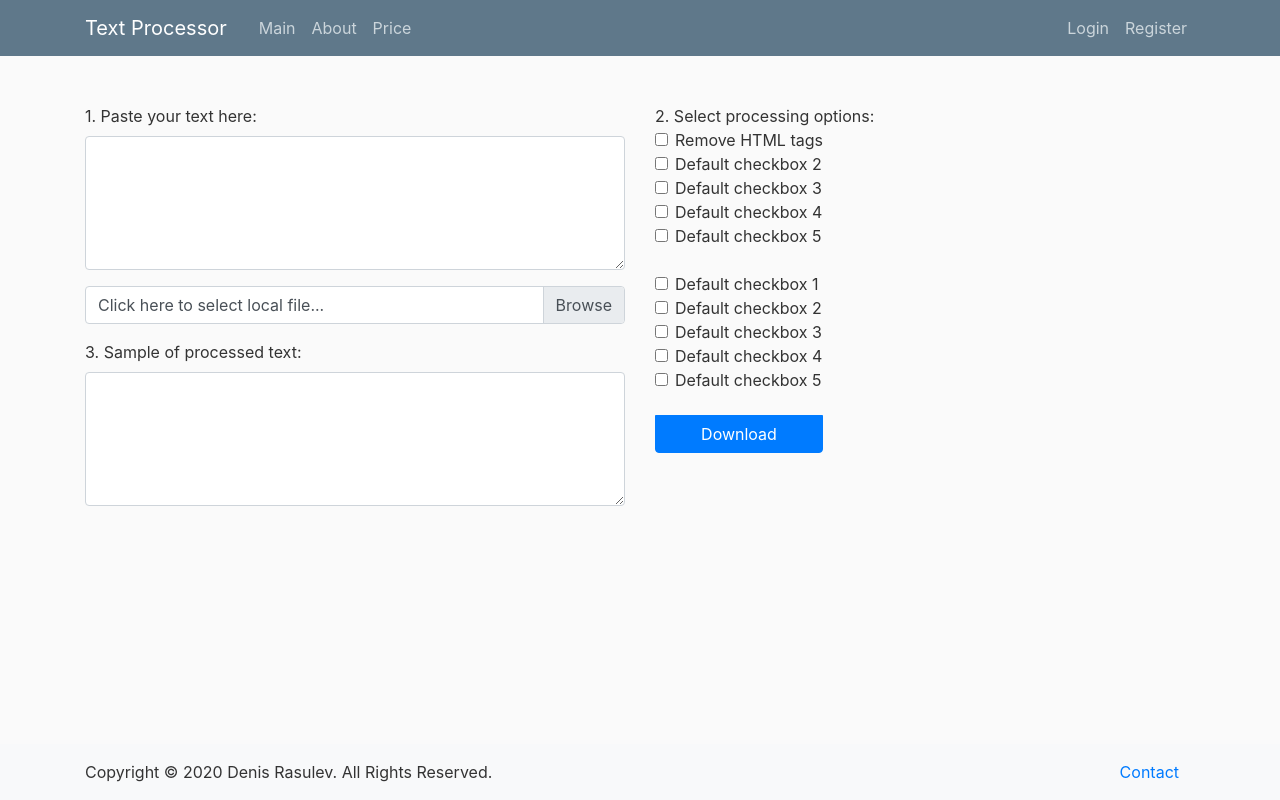
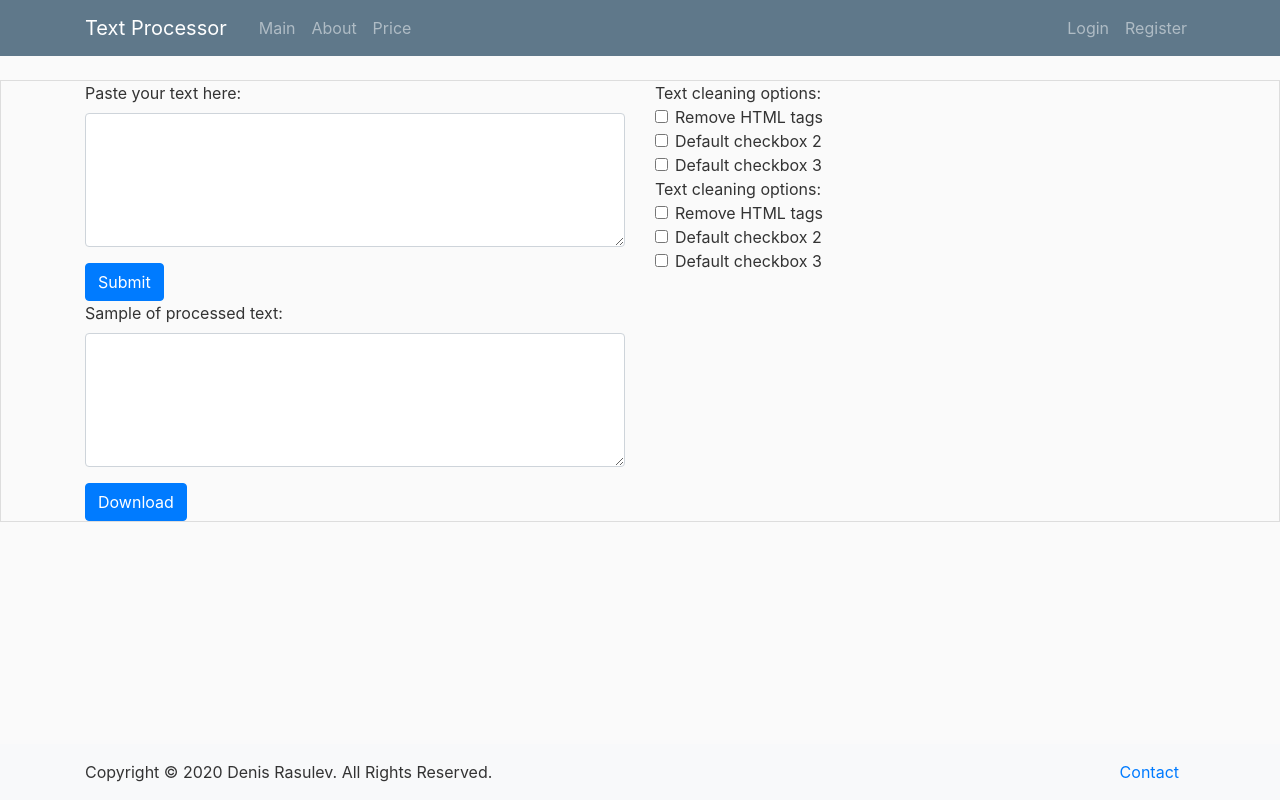
Before and after one commit to denisrasulev/text-processor, a Flask app: page / in a window 1280 px wide. Run offline with Flask 2, Linux system fonts and the light colour scheme; some libraries are stand-ins or nearby versions.

Commit message:
Change web layout structure to be more modular.

```diff
--- a/app.py
+++ b/app.py
@@ -1,5 +1,7 @@
 import os
 from flask import Flask, flash, request, redirect, url_for, render_template
+from config import Config
+from forms import TextForm, LoginForm
 from werkzeug.utils import secure_filename
 
 APP_ROUTE = os.path.dirname(os.path.abspath(__file__))
@@ -7,10 +9,7 @@ UPLOAD_FOLDER = '/texts'
 ALLOWED_EXTENSIONS = {'txt'}
 
 app = Flask(__name__)
-app.config['SESSION_TYPE'] = 'filesystem'
-app.config['UPLOAD_FOLDER'] = UPLOAD_FOLDER
-app.config['SECRET_KEY'] = '53afee03b75e8fb022c88fba922bb22e'
-app.config['MAX_CONTENT_LENGTH'] = 1 * 1024 * 1024  # Max upload size 1MB
+app.config.from_object(Config)
 
 
 def allowed_file(filename):
@@ -18,10 +17,11 @@ def allowed_file(filename):
            filename.rsplit('.', 1)[1].lower() in ALLOWED_EXTENSIONS
 
 
-@app.route('/')
-@app.route('/home')
+@app.route('/',     methods=['GET', 'POST'])
+@app.route('/home', methods=['GET', 'POST'])
 def index():
-    return render_template('index.html')
+    text = TextForm()
+    return render_template('bodyleft.html', form=text)
 
 
 @app.route('/about')
@@ -34,34 +34,14 @@ def price():
     return render_template('price.html', title='Prices')
 
 
-@app.route('/upload', methods=['GET', 'POST'])
-def upload_file():
-    if request.method == 'POST':
-        if 'file' not in request.files:
-            flash('No file part')
-            return redirect(request.url)
-
-        file = request.files['file']
-
-        if file.filename == '':
-            flash('No selected file')
-            return redirect(request.url)
-
-        if file and allowed_file(file.filename):
-            filename = secure_filename(file.filename)
-            file.save(os.path.join(UPLOAD_FOLDER, filename))
-            flash('File successfully uploaded')
-            return redirect(url_for('uploaded_file', filename=filename))
-
-    return '''
-            <!doctype html>
-            <title>Upload new File</title>
-            <h1>Upload new File</h1>
-            <form method=post enctype=text>
-              <input type=file name=file>
-              <input type=submit value=Upload>
-            </form>
-            '''
+@app.route('/login', methods=['GET', 'POST'])
+def login():
+    form = LoginForm()
+    if form.validate_on_submit():
+        flash('Login requested for user {}, remember_me={}'.format(
+            form.username.data, form.remember_me.data))
+        return redirect(url_for('index'))
+    return render_template('login.html', title='Sign In', form=form)
 
 
 if __name__ == "__main__":
--- /dev/null
+++ b/forms.py
@@ -0,0 +1,14 @@
+from flask_wtf import FlaskForm
+from wtforms import Form, StringField, PasswordField, BooleanField, SubmitField, TextAreaField
+from wtforms.validators import DataRequired
+
+
+class TextForm(FlaskForm):
+    text = TextAreaField('Text')
+
+
+class LoginForm(FlaskForm):
+    username = StringField('Username', validators=[DataRequired()])
+    password = PasswordField('Password', validators=[DataRequired()])
+    remember_me = BooleanField('Remember Me')
+    submit = SubmitField('Sign In')
--- a/requirements.txt
+++ b/requirements.txt
@@ -1,4 +1,5 @@
-requests
+wtforms==2.2.1
+requests==2.23.0
 click==7.1.1
 Flask==1.1.2
 itsdangerous==1.1.0
--- a/static/custom.css
+++ b/static/custom.css
@@ -1,7 +1,17 @@
 body {
   background: #fafafa;
   color: #333333;
+  border: 1px solid #dddddd;
   margin-top: 5rem;
+  margin-bottom: 2rem;
+}
+
+.content {
+  background: #ffffff;
+  padding: 10px 20px;
+  border: 1px solid #dddddd;
+  border-radius: 3px;
+  margin-bottom: 20px;
 }
 
 h1, h2, h3, h4, h5, h6 {
@@ -12,22 +22,14 @@ h1, h2, h3, h4, h5, h6 {
   background-color: #5f788a;
 }
 
-.site-header .navbar-nav .nav-link {
+.navbar-nav .nav-link {
   color: #cbd5db;
 }
 
-.site-header .navbar-nav .nav-link:hover {
+.navbar-nav .nav-link:hover {
   color: #ffffff;
 }
 
-.site-header .navbar-nav .nav-link.active {
+.navbar-nav .nav-link.active {
   font-weight: 500;
 }
-
-.content-section {
-  background: #ffffff;
-  padding: 10px 20px;
-  border: 1px solid #dddddd;
-  border-radius: 3px;
-  margin-bottom: 20px;
-}
--- a/templates/about.html
+++ b/templates/about.html
@@ -1,4 +1,5 @@
 {% extends "base.html" %}
-{% block content %}
+
+{% block body %}
   This is About Page.
 {% endblock %}
--- a/templates/base.html
+++ b/templates/base.html
@@ -1,5 +1,6 @@
 <!DOCTYPE html>
 <html lang="en">
+
 <head>
   <!-- Required meta tags -->
   <meta charset="utf-8">
@@ -11,10 +12,9 @@
         integrity="sha384-Vkoo8x4CGsO3+Hhxv8T/Q5PaXtkKtu6ug5TOeNV6gBiFeWPGFN9MuhOf23Q9Ifjh"
         crossorigin="anonymous">
 
-  <!-- Custom staff -->
+  <!-- Custom CSS and favicon -->
   <link rel="stylesheet" type="text/css" href="{{ url_for('static', filename='custom.css') }}">
-  <link rel="icon" type="image/png" sizes="16x16" href="{{ url_for('static',
-        filename='favicon.ico') }}">
+  <link rel="icon" type="image/ico" href="{{ url_for('static', filename='favicon.ico') }}">
 
   <!-- Title -->
   {% if title %}
@@ -23,54 +23,36 @@
     <title>Text Processor</title>
   {% endif %}
 </head>
+
 <body>
-
-<!-- Top Navigation Bar -->
-<header class="site-header">
-  <nav class="navbar navbar-expand-md navbar-dark bg-steel fixed-top">
-    <div class="container">
-      <a class="navbar-brand mr-4" href="/">Text Processor</a>
-      <button class="navbar-toggler" type="button" data-toggle="collapse"
-              data-target="#navbarToggle" aria-controls="navbarToggle" aria-expanded="false"
-              aria-label="Toggle navigation">
-        <span class="navbar-toggler-icon"></span>
-      </button>
-      <div class="collapse navbar-collapse" id="navbarToggle">
-        <div class="navbar-nav mr-auto">
-          <a class="nav-item nav-link" href="/">Main</a>
-          <a class="nav-item nav-link" href="/about">About</a>
-          <a class="nav-item nav-link" href="/price">Price</a>
-        </div>
-        <!-- Navbar Right Side -->
-        <div class="navbar-nav">
-          <a class="nav-item nav-link" href="/login">Login</a>
-          <a class="nav-item nav-link" href="/register">Register</a>
-        </div>
+{% include 'navbartop.html' %}
+<div class="container">
+{#  <div class="row row-lg-4">#}
+{#    <div class="col">#}
+{#      {% block head %}#}
+{#        {% include 'header.html' %}#}
+{#      {% endblock %}#}
+{#    </div>#}
+{#  </div>#}
+  {% include 'messages.html' %}
+  <!-- Main Content -->
+  {% block body %}
+    <div class="row">
+      <div class="col-lg-6">
+        {% block bodyleft %}
+        {% endblock %}
+      </div>
+      <div class="col-lg-6">
+        {% block bodyright %}
+          {% include 'bodyright.html' %}
+        {% endblock %}
       </div>
     </div>
-  </nav>
-</header>
+  {% endblock %}
+</div>
+{% include 'navbarbtm.html' %}
 
-<br>
-
-<!-- Main Content -->
-<div class="container">
-  <div class="row">
-
-    {% block content %}{% endblock %}
-
-  </div>
-</div>
-
-<!-- Bottom Navigation Bar -->
-<nav class="navbar fixed-bottom navbar-light bg-light">
-  <div class="container">
-    <a class="nav-item">Copyright © 2020 Denis Rasulev. All Rights Reserved.</a>
-    <a class="nav-item nav-link" href="/contact">Contact</a>
-  </div>
-</nav>
-
-<!-- jQuery first, then Popper.js, then Bootstrap JS -->
+<!-- jQuery, Popper.js, Bootstrap JS -->
 <script src="https://code.jquery.com/jquery-3.4.1.slim.min.js"
         integrity="sha384-J6qa4849blE2+poT4WnyKhv5vZF5SrPo0iEjwBvKU7imGFAV0wwj1yYfoRSJoZ+n"
         crossorigin="anonymous"></script>
--- /dev/null
+++ b/templates/bodyleft.html
@@ -0,0 +1,24 @@
+{% extends "base.html" %}
+
+<!-- Left Part -->
+{% block bodyleft %}
+
+  <!-- Text input field -->
+  <form action="" method="POST">
+    <div class="form-group">
+      <label for="FormControlTextareaInput">Paste your text here:</label>
+      <textarea class="form-control" id="FormControlTextareaInput" rows="5"></textarea>
+    </div>
+    <button type="submit" class="btn btn-primary">Submit</button>
+  </form>
+
+  <!-- Sample of processed text -->
+  <form action="" method="GET">
+    <div class="form-group">
+      <label for="FormControlTextareaInput">Sample of processed text:</label>
+      <textarea class="form-control" id="FormControlTextareaInput" rows="5"></textarea>
+    </div>
+    <button type="submit" class="btn btn-primary">Download</button>
+  </form>
+
+{% endblock %}
--- /dev/null
+++ b/templates/bodyright.html
@@ -0,0 +1,48 @@
+<!-- Right Part -->
+{% block bodyright %}
+
+  <div>Text cleaning options:</div>
+  <div class="btn-group-vertical">
+    <div class="form-check">
+      <input class="form-check-input" type="checkbox" value="" id="defaultCheck1">
+      <label class="form-check-label" for="defaultCheck1">
+        Remove HTML tags
+      </label>
+    </div>
+    <div class="form-check">
+      <input class="form-check-input" type="checkbox" value="" id="defaultCheck2">
+      <label class="form-check-label" for="defaultCheck2">
+        Default checkbox 2
+      </label>
+    </div>
+    <div class="form-check">
+      <input class="form-check-input" type="checkbox" value="" id="defaultCheck2">
+      <label class="form-check-label" for="defaultCheck2">
+        Default checkbox 3
+      </label>
+    </div>
+  </div>
+
+  <div>Text cleaning options:</div>
+  <div class="btn-group-vertical">
+    <div class="form-check">
+      <input class="form-check-input" type="checkbox" value="" id="defaultCheck1">
+      <label class="form-check-label" for="defaultCheck1">
+        Remove HTML tags
+      </label>
+    </div>
+    <div class="form-check">
+      <input class="form-check-input" type="checkbox" value="" id="defaultCheck2">
+      <label class="form-check-label" for="defaultCheck2">
+        Default checkbox 2
+      </label>
+    </div>
+    <div class="form-check">
+      <input class="form-check-input" type="checkbox" value="" id="defaultCheck2">
+      <label class="form-check-label" for="defaultCheck2">
+        Default checkbox 3
+      </label>
+    </div>
+  </div>
+
+{% endblock %}
--- /dev/null
+++ b/templates/header.html
@@ -0,0 +1,6 @@
+<div class="container">
+  <h2>This is description of what it does</h2>
+  <p>This is text processing tool. It may clean, extract, remove, replace and save as list, csv,
+    n-grams, as well as create word clouds and make some analytics on text.
+  </p>
+</div>
--- a/templates/index.html
+++ /dev/null
@@ -1,105 +0,0 @@
-{% extends "base.html" %}
-{% block content %}
-
-  <!-- Left Part -->
-  <div class="col">
-
-    <!-- Text input field -->
-    <form action="/upload" method="POST">
-      <div class="form-group">
-        <label for="FormControlTextareaInput">1. Paste your text here:</label>
-        <textarea class="form-control" id="FormControlTextareaInput" rows="5"></textarea>
-      </div>
-    </form>
-
-    <!-- File selection field -->
-    <div class="input-group mb-3">
-      <div class="custom-file">
-        <input type="file" class="custom-file-input" id="inputGroupFile02">
-        <label class="custom-file-label" for="inputGroupFile02"
-               aria-describedby="inputGroupFileAddon02">
-          Click here to select local file...
-        </label>
-      </div>
-    </div>
-
-    <!-- Sample of processed text -->
-    <div class="form-group">
-      <label for="FormControlTextareaOutput">3. Sample of processed text:</label>
-      <textarea class="form-control" id="FormControlTextareaOutput" rows="5"></textarea>
-    </div>
-
-  </div>
-
-  <!-- Right Part -->
-  <div class="col">
-    <div>2. Select processing options:</div>
-
-    <div class="btn-group-vertical">
-      <div class="form-check">
-        <input class="form-check-input" type="checkbox" value="" id="defaultCheck1">
-        <label class="form-check-label" for="defaultCheck1">
-          Remove HTML tags
-        </label>
-      </div>
-      <div class="form-check">
-        <input class="form-check-input" type="checkbox" value="" id="defaultCheck2">
-        <label class="form-check-label" for="defaultCheck2">
-          Default checkbox 2
-        </label>
-      </div>
-      <div class="form-check">
-        <input class="form-check-input" type="checkbox" value="" id="defaultCheck2">
-        <label class="form-check-label" for="defaultCheck2">
-          Default checkbox 3
-        </label>
-      </div>
-      <div class="form-check">
-        <input class="form-check-input" type="checkbox" value="" id="defaultCheck2">
-        <label class="form-check-label" for="defaultCheck2">
-          Default checkbox 4
-        </label>
-      </div>
-      <div class="form-check">
-        <input class="form-check-input" type="checkbox" value="" id="defaultCheck2">
-        <label class="form-check-label" for="defaultCheck2">
-          Default checkbox 5
-        </label>
-      </div>
-      <br>
-      <div class="form-check">
-        <input class="form-check-input" type="checkbox" value="" id="defaultCheck1">
-        <label class="form-check-label" for="defaultCheck1">
-          Default checkbox 1
-        </label>
-      </div>
-      <div class="form-check">
-        <input class="form-check-input" type="checkbox" value="" id="defaultCheck2">
-        <label class="form-check-label" for="defaultCheck2">
-          Default checkbox 2
-        </label>
-      </div>
-      <div class="form-check">
-        <input class="form-check-input" type="checkbox" value="" id="defaultCheck2">
-        <label class="form-check-label" for="defaultCheck2">
-          Default checkbox 3
-        </label>
-      </div>
-      <div class="form-check">
-        <input class="form-check-input" type="checkbox" value="" id="defaultCheck2">
-        <label class="form-check-label" for="defaultCheck2">
-          Default checkbox 4
-        </label>
-      </div>
-      <div class="form-check">
-        <input class="form-check-input" type="checkbox" value="" id="defaultCheck2">
-        <label class="form-check-label" for="defaultCheck2">
-          Default checkbox 5
-        </label>
-      </div>
-      <br>
-      <button type="button" class="btn btn-primary">Download</button>
-    </div>
-  </div>
-
-{% endblock %}
--- /dev/null
+++ b/templates/messages.html
@@ -0,0 +1,15 @@
+<!-- Flash Messages with Categories -->
+<div class="row">
+  {% with messages = get_flashed_messages(with_categories=true) %}
+    {% if messages %}
+      {% for category, message in messages %}
+        <div class="alert alert-{{ category }} alert-dismissible" role="alert">
+          <button type="button" class="close" data-dismiss="alert" aria-label="Close">
+            <span aria-hidden="true">&times;</span>
+          </button>
+          {{ message }}
+        </div>
+      {% endfor %}
+    {% endif %}
+  {% endwith %}
+</div>
--- /dev/null
+++ b/templates/navbarbtm.html
@@ -0,0 +1,7 @@
+<!-- Bottom Navigation Bar -->
+<nav class="navbar fixed-bottom navbar-light bg-light">
+  <div class="container">
+    <a class="nav-item">Copyright © 2020 Denis Rasulev. All Rights Reserved.</a>
+    <a class="nav-item nav-link" href="/contact">Contact</a>
+  </div>
+</nav>
--- /dev/null
+++ b/templates/navbartop.html
@@ -0,0 +1,23 @@
+<!-- Top Navigation Bar -->
+<nav class="navbar fixed-top navbar-expand-md navbar-dark bg-steel">
+  <div class="container">
+    <a class="navbar-brand mr-4" href="/">Text Processor</a>
+    <button class="navbar-toggler" type="button" data-toggle="collapse"
+            data-target="#navbarToggle" aria-controls="navbarToggle" aria-expanded="false"
+            aria-label="Toggle navigation">
+      <span class="navbar-toggler-icon"></span>
+    </button>
+    <div class="collapse navbar-collapse" id="navbarToggle">
+      <div class="navbar-nav mr-auto">
+        <a class="nav-item nav-link" href="/">Main</a>
+        <a class="nav-item nav-link" href="/about">About</a>
+        <a class="nav-item nav-link" href="/price">Price</a>
+      </div>
+      <!-- Navbar Right Side -->
+      <div class="navbar-nav">
+        <a class="nav-item nav-link" href="/login">Login</a>
+        <a class="nav-item nav-link" href="/register">Register</a>
+      </div>
+    </div>
+  </div>
+</nav>
--- a/templates/price.html
+++ b/templates/price.html
@@ -1,4 +1,5 @@
 {% extends "base.html" %}
-{% block content %}
+
+{% block body %}
   This is Pricing Page.
 {% endblock %}
--- a/test.py
+++ /dev/null
@@ -1,4 +0,0 @@
-def range_practice(start, stop, step, ending=' '):
-    for i in range(start, stop + 1, step):
-        if i % step == 0:
-            print(i, end=ending)
```
Also changed, not shown: config.py (added, +8 -0 lines), templates/complete.html (deleted, +0 -13 lines), templates/login.html (added, +30 -0 lines), templates/main.html (deleted, +0 -86 lines), templates/upload.html (deleted, +0 -20 lines).
